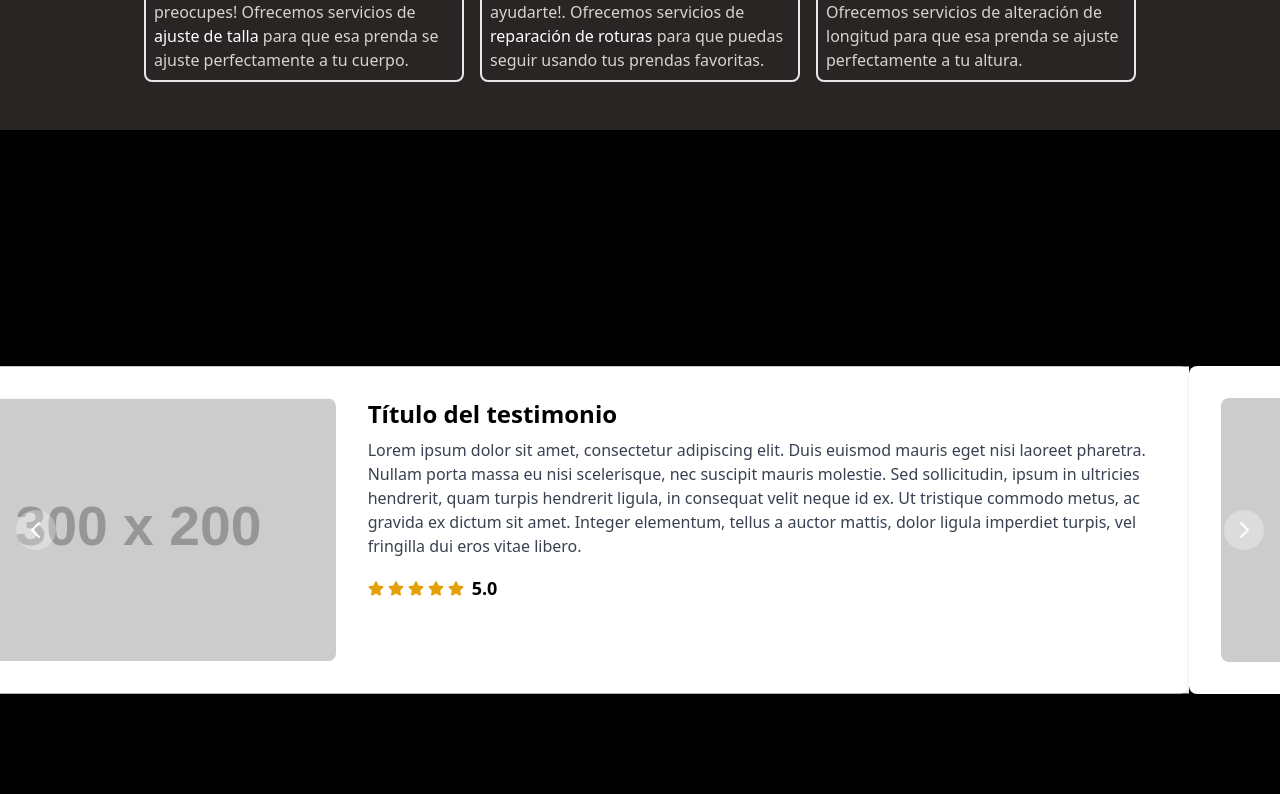
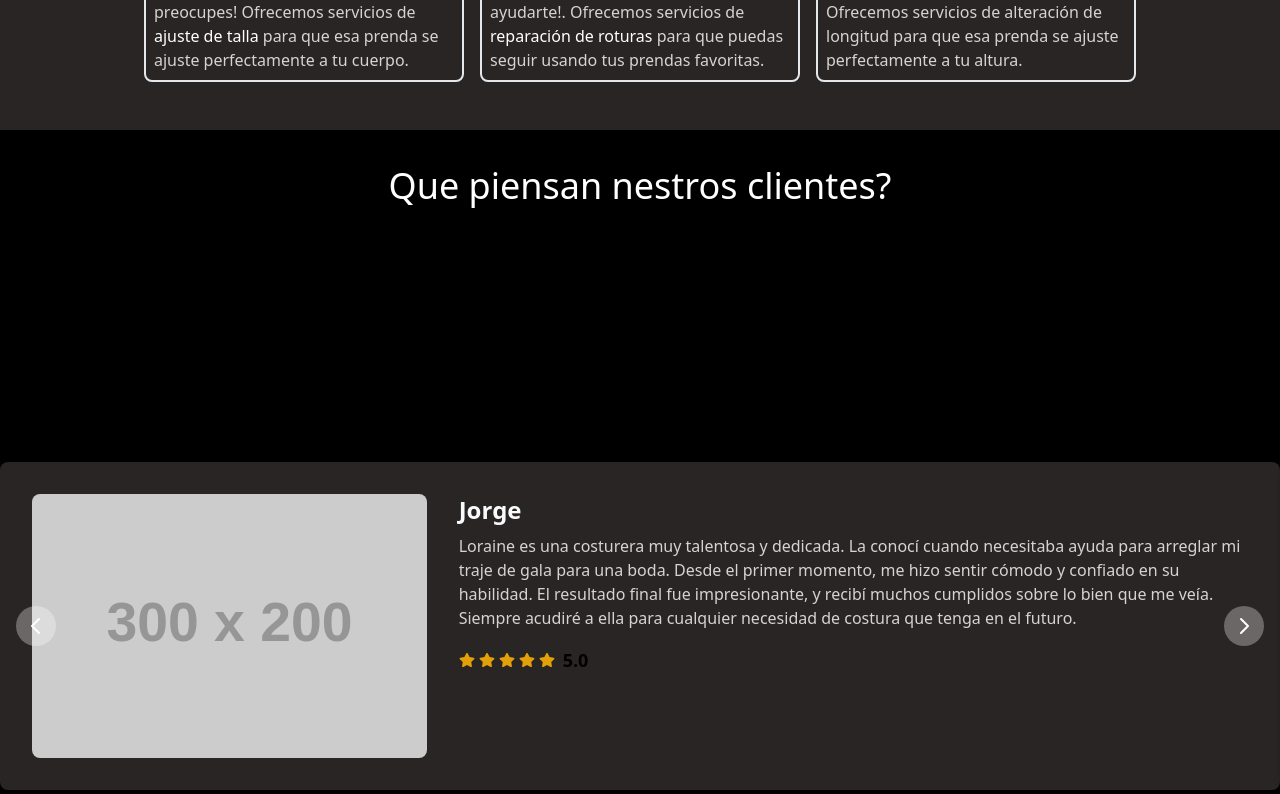
Before and after one commit to guillezdev/Costura-Alteraciones, a Next.js app: page / in a window 1280 px wide. Shown: the part 1306-2100 px from the top of the page. Built offline with nearby package versions, Linux system fonts and the light colour scheme.

Commit message:
add text in the testimonials

```diff
--- a/components/TestimonialCard .jsx
+++ b/components/TestimonialCard .jsx
@@ -1,10 +1,10 @@
-import React from 'react';
-import { FaStar } from 'react-icons/fa';
-import 'tailwindcss/tailwind.css';
+import React from "react";
+import { FaStar } from "react-icons/fa";
+import "tailwindcss/tailwind.css";
 
-const TestimonialCard = () => {
+const TestimonialCard = ({name ,description}) => {
   return (
-    <div className="flex flex-col lg:flex-row items-center lg:items-start bg-white rounded-lg shadow-md p-6 lg:p-8">
+    <div className="flex flex-col lg:flex-row items-center lg:items-start bg-stone-800 rounded-lg shadow-md p-6 lg:p-8">
       <div className="w-full lg:w-1/3 mb-4 lg:mb-0 lg:mr-8">
         <img
           src="https://via.placeholder.com/300x200"
@@ -13,16 +13,8 @@ const TestimonialCard = () => {
         />
       </div>
       <div className="w-full lg:w-2/3">
-        <h3 className="text-2xl font-bold mb-2">Título del testimonio</h3>
-        <p className="text-gray-700 mb-4">
-          Lorem ipsum dolor sit amet, consectetur adipiscing elit. Duis euismod
-          mauris eget nisi laoreet pharetra. Nullam porta massa eu nisi
-          scelerisque, nec suscipit mauris molestie. Sed sollicitudin, ipsum in
-          ultricies hendrerit, quam turpis hendrerit ligula, in consequat velit
-          neque id ex. Ut tristique commodo metus, ac gravida ex dictum sit
-          amet. Integer elementum, tellus a auctor mattis, dolor ligula
-          imperdiet turpis, vel fringilla dui eros vitae libero.
-        </p>
+        <h3 className="text-2xl text-gray-50 font-bold mb-2">{name}</h3>
+        <p className="text-stone-300 mb-4">{description}</p>
         <div className="flex items-center">
           <div className="flex items-center">
             <FaStar className="text-yellow-400 mr-1" />
--- a/components/Testimonials.jsx
+++ b/components/Testimonials.jsx
@@ -6,15 +6,29 @@ import TestimonialCard from "./TestimonialCard ";
 export default function SlideAsAnything() {
   return (
     <section className="h-screen bg-black">
+      <div className="w-full flex justify-center flex-col items-center p-5">
+        <h1 className="text-center text-white text-4xl pt-4">
+          Que piensan nestros clientes?
+        </h1>
+      </div>
       <Carousel>
-        <div className="flex items-center justify-center gap-2 bg-white text-black">
-          <TestimonialCard />
+        <div className="flex h-full items-center justify-center bg-black">
+          <TestimonialCard
+            name="Luisa"
+            description="Acudí a Loraine para que me ayudara a arreglar un vestido que tenía desde hace tiempo y que me encantaba, pero que ya no me quedaba bien. La atención que recibí fue excelente, y ella se tomó el tiempo para entender exactamente lo que quería y lograr el ajuste perfecto. Sin duda, recomendaría sus servicios de costura a cualquiera que necesite ayuda para renovar su ropa."
+          />
         </div>
         <div className="flex h-full items-center justify-center bg-black">
-          <TestimonialCard />
+          <TestimonialCard
+            name="Jorge"
+            description="Loraine es una costurera muy talentosa y dedicada. La conocí cuando necesitaba ayuda para arreglar mi traje de gala para una boda. Desde el primer momento, me hizo sentir cómodo y confiado en su habilidad. El resultado final fue impresionante, y recibí muchos cumplidos sobre lo bien que me veía. Siempre acudiré a ella para cualquier necesidad de costura que tenga en el futuro."
+          />
         </div>
         <div className="flex h-full items-center justify-center bg-black">
-        <TestimonialCard />
+          <TestimonialCard
+            name="Cecilia"
+            description="No puedo expresar lo feliz que estoy con el trabajo que hizo Loraine en mi vestido de graduación. Fue un proceso emocionante, pero también estresante, ya que quería que todo fuera perfecto. Loraine no solo ajustó el vestido a mi cuerpo de manera increíble, sino que también me brindó tranquilidad y confianza durante todo el proceso. Definitivamente volveré a acudir a sus servicios de costura en el futuro."
+          />
         </div>
       </Carousel>
     </section>
```
